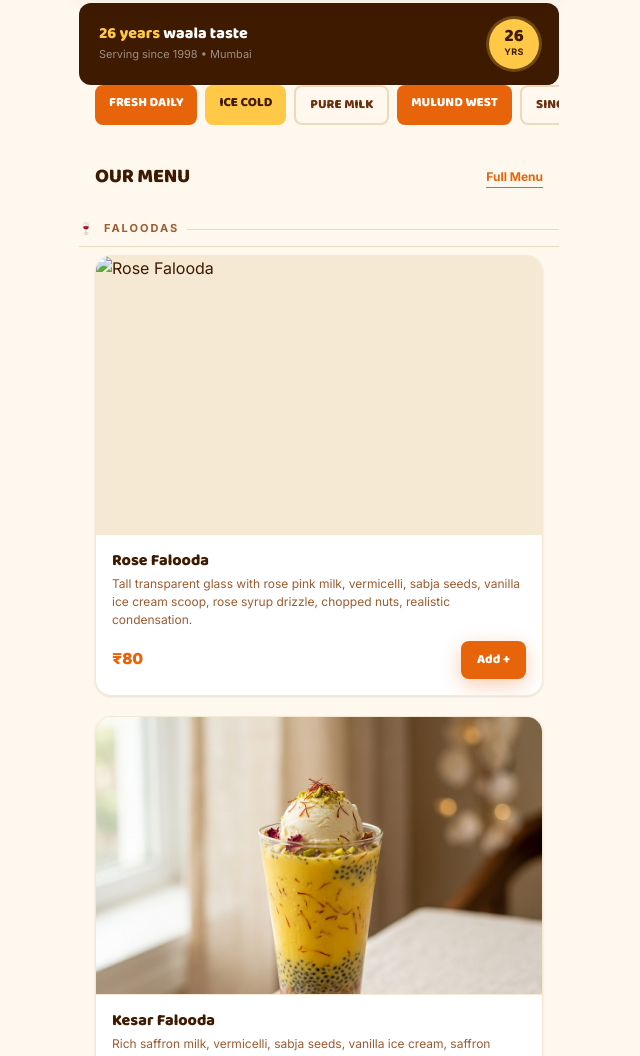
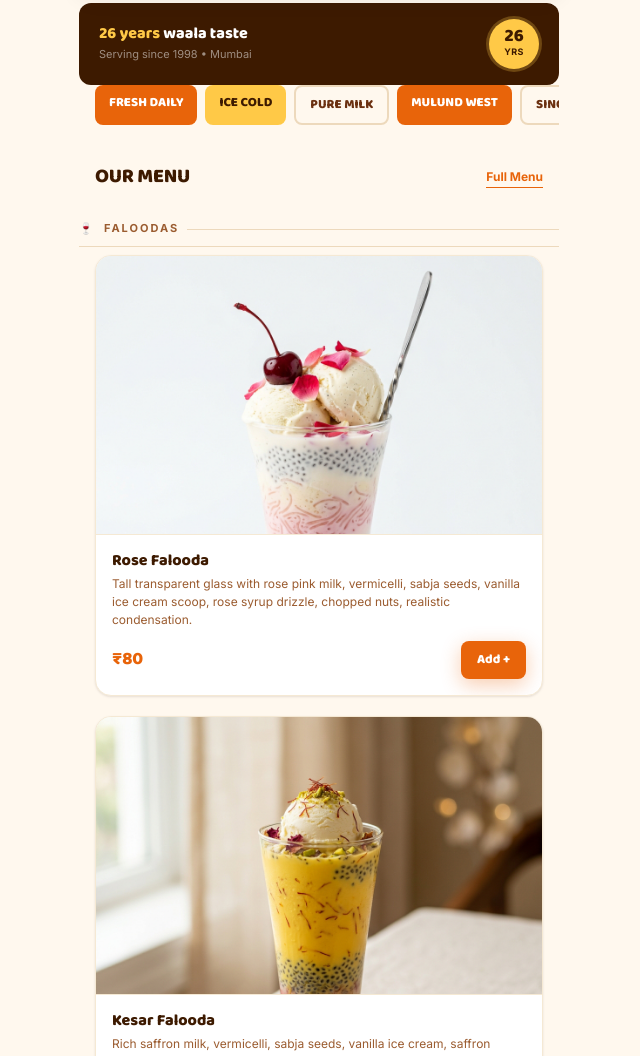
Before and after one commit to rishabhgpt337-png/hanumantefalooda, a plain HTML site: page index.html in a window 1280 px wide. Shown: the part 1118-2174 px from the top of the page, without its empty margins (321-961 px from the left). Drawn offline with Linux system fonts and the light colour scheme; files whose address does not match are found by name.

Commit message:
Update index.html

```diff
--- a/index.html
+++ b/index.html
@@ -174,7 +174,7 @@
       <article class="menu-card reveal" aria-label="Rose Falooda">
         <div class="menu-img-wrapper">
           <div class="menu-img">
-            <img src="images/img_rose_falooda.png" alt="Rose Falooda" loading="lazy" />
+            <img src="rose_falooda.png" alt="Rose Falooda" loading="lazy" />
           </div>
         </div>
         <div class="menu-body">
```
